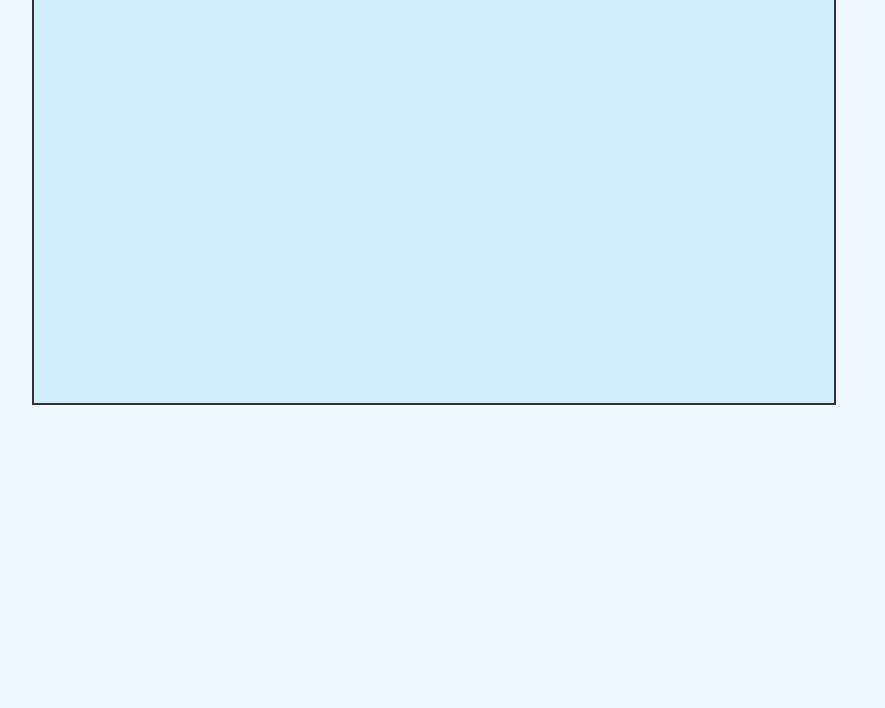
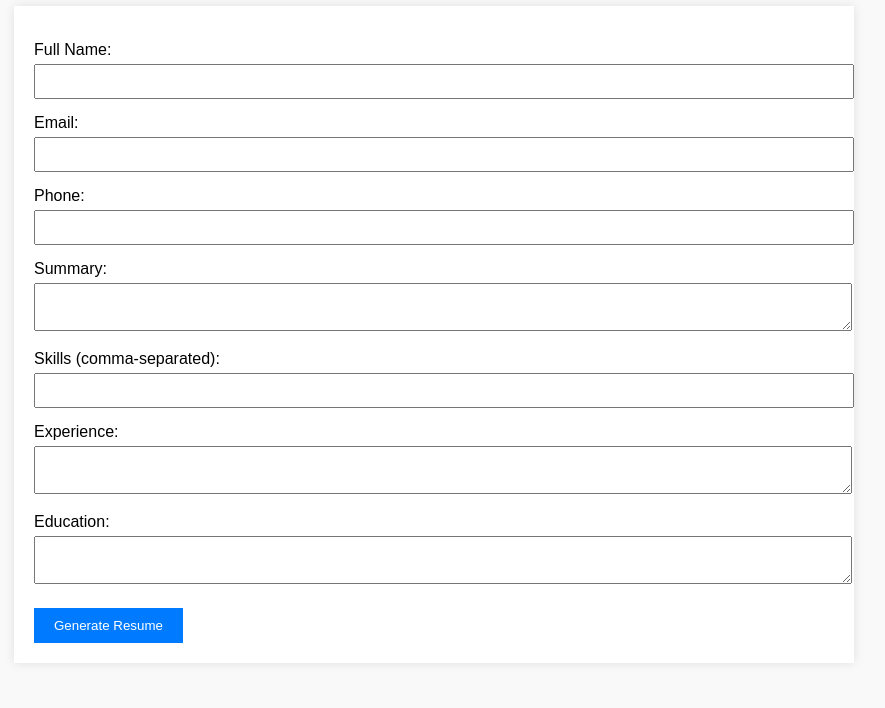
Before and after one commit to Amazingmoondeer/Game-dealer, a plain HTML site: page index.html in a window 1280 px wide. Shown: the part 92-800 px from the top of the page, without its empty margins (206-1091 px from the left). Drawn offline with Linux system fonts and the light colour scheme.

Commit message:
Update index.html

```diff
--- a/index.html
+++ b/index.html
@@ -2,32 +2,131 @@
 <html lang="en">
 <head>
   <meta charset="UTF-8">
-  <title>Archery Clash</title>
-  <meta name="viewport" content="width=device-width, initial-scale=1.0">
+  <title>Resume Builder</title>
   <style>
-    html, body {
-      margin: 0;
-      padding: 0;
-      touch-action: none;
-      font-family: sans-serif;
-      background-color: #f0f9ff;
+    body {
+      font-family: Arial, sans-serif;
+      margin: 40px;
+      background: #f9f9f9;
     }
-    canvas {
+
+    h1 {
+      text-align: center;
+    }
+
+    .form-section, .resume-section {
+      max-width: 800px;
+      margin: auto;
+      padding: 20px;
+      background: white;
+      box-shadow: 0 0 10px rgba(0,0,0,0.1);
+      margin-bottom: 30px;
+    }
+
+    .resume-section {
+      display: none;
+    }
+
+    label {
       display: block;
-      margin: auto;
-      border: 2px solid #333;
-      background-color: #cfefff;
+      margin-top: 15px;
     }
-    #scoreboard {
-      text-align: center;
-      font-size: 20px;
-      margin: 10px;
+
+    input, textarea {
+      width: 100%;
+      padding: 8px;
+      margin-top: 5px;
+    }
+
+    button {
+      margin-top: 20px;
+      padding: 10px 20px;
+      background-color: #007BFF;
+      color: white;
+      border: none;
+      cursor: pointer;
+    }
+
+    button:hover {
+      background-color: #0056b3;
+    }
+
+    .resume h2 {
+      border-bottom: 1px solid #ddd;
+      padding-bottom: 5px;
     }
   </style>
 </head>
 <body>
-  <div id="scoreboard">Level: 1 | Score: 0</div>
-  <canvas id="gameCanvas" width="800" height="450"></canvas>
-  <script src="game.js"></script>
+
+  <h1>Resume Builder</h1>
+
+  <div class="form-section">
+    <label>Full Name:</label>
+    <input type="text" id="name">
+
+    <label>Email:</label>
+    <input type="email" id="email">
+
+    <label>Phone:</label>
+    <input type="tel" id="phone">
+
+    <label>Summary:</label>
+    <textarea id="summary"></textarea>
+
+    <label>Skills (comma-separated):</label>
+    <input type="text" id="skills">
+
+    <label>Experience:</label>
+    <textarea id="experience"></textarea>
+
+    <label>Education:</label>
+    <textarea id="education"></textarea>
+
+    <button onclick="generateResume()">Generate Resume</button>
+  </div>
+
+  <div class="resume-section" id="resume">
+    <div class="resume">
+      <h2 id="r-name"></h2>
+      <p><strong>Email:</strong> <span id="r-email"></span></p>
+      <p><strong>Phone:</strong> <span id="r-phone"></span></p>
+
+      <h2>Summary</h2>
+      <p id="r-summary"></p>
+
+      <h2>Skills</h2>
+      <ul id="r-skills"></ul>
+
+      <h2>Experience</h2>
+      <p id="r-experience"></p>
+
+      <h2>Education</h2>
+      <p id="r-education"></p>
+    </div>
+  </div>
+
+  <script>
+    function generateResume() {
+      document.getElementById('r-name').innerText = document.getElementById('name').value;
+      document.getElementById('r-email').innerText = document.getElementById('email').value;
+      document.getElementById('r-phone').innerText = document.getElementById('phone').value;
+      document.getElementById('r-summary').innerText = document.getElementById('summary').value;
+      document.getElementById('r-experience').innerText = document.getElementById('experience').value;
+      document.getElementById('r-education').innerText = document.getElementById('education').value;
+
+      let skills = document.getElementById('skills').value.split(',');
+      let skillsList = document.getElementById('r-skills');
+      skillsList.innerHTML = '';
+      skills.forEach(skill => {
+        let li = document.createElement('li');
+        li.innerText = skill.trim();
+        skillsList.appendChild(li);
+      });
+
+      document.querySelector('.resume-section').style.display = 'block';
+    }
+  </script>
+
 </body>
 </html>
```
